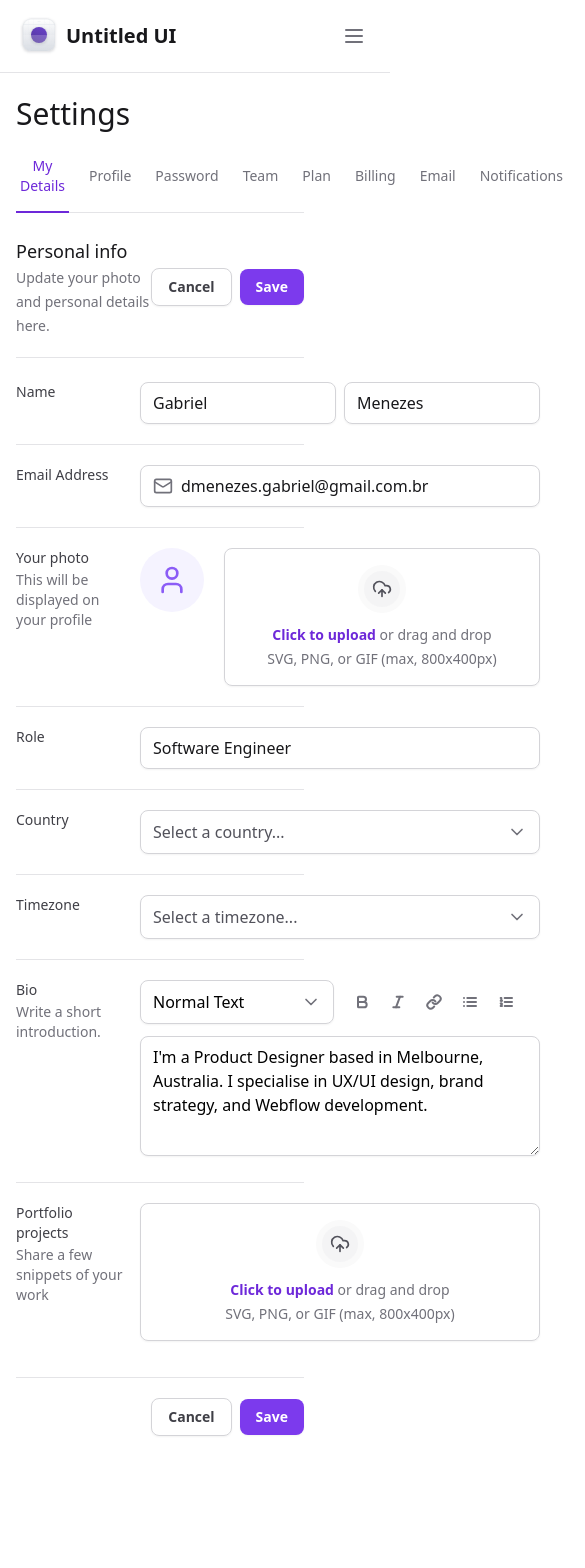
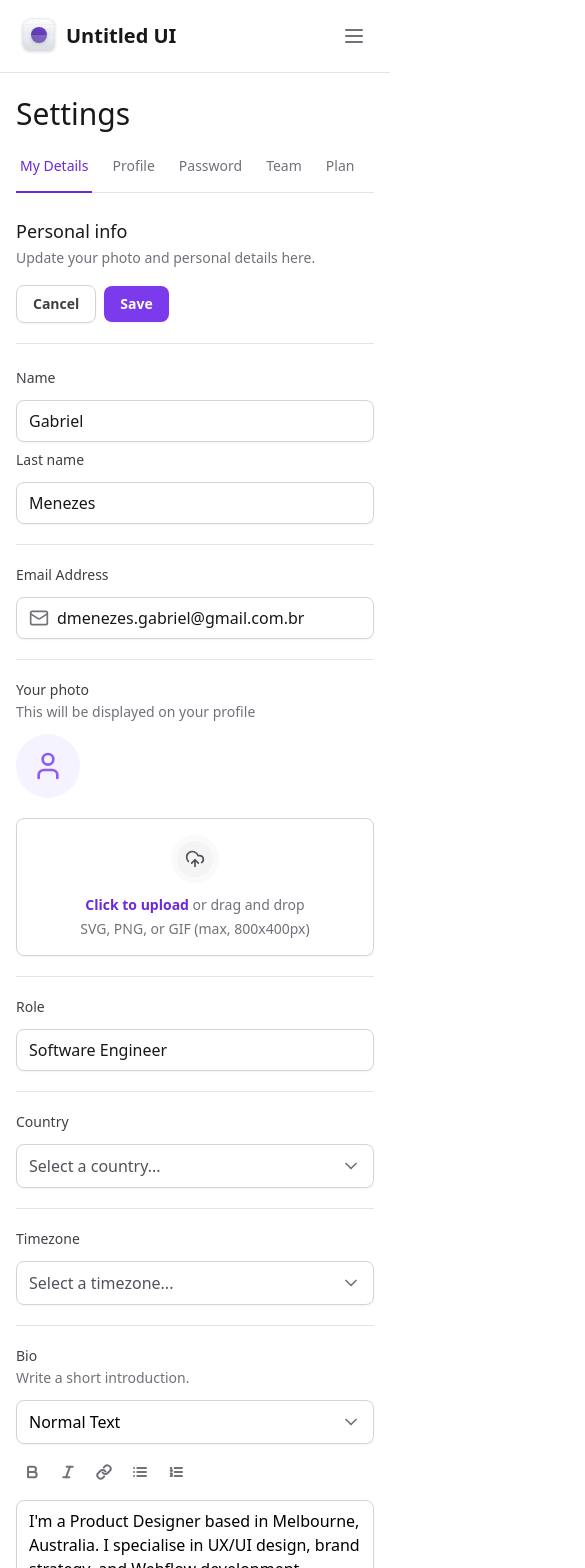
Before and after one commit to dmenezesgabriel/next-tailwind-ignite, a Next.js app: page / in a window 390 px wide. Shown: the top 1568 px of the page, 585 px wide, since content can reach past the window. Before the commit the page ends 1484 px from the top, so only its background shows below. Built offline with nearby package versions, Linux system fonts and the light colour scheme.

Commit message:
refactor: add respossiveness

```diff
--- a/package.json
+++ b/package.json
@@ -11,6 +11,7 @@
   "dependencies": {
     "@formkit/auto-animate": "0.8.2",
     "@radix-ui/react-collapsible": "1.1.2",
+    "@radix-ui/react-scroll-area": "1.2.2",
     "@radix-ui/react-select": "2.1.4",
     "@radix-ui/react-tabs": "1.1.2",
     "framer-motion": "11.15.0",
--- a/src/app/layout.tsx
+++ b/src/app/layout.tsx
@@ -26,9 +26,9 @@
   return (
     <html lang="en" className="antialiased">
       <body className={`${geistSans.variable} ${geistMono.variable}`}>
-        <div className="grid min-h-screen grid-cols-app">
+        <div className="min-h-screen lg:grid lg:grid-cols-app">
           <Sidebar />
-          <main className="px-4 pb-12 pt-24 lg:col-start-2 lg:px-8 lg:pt-8">
+          <main className="max-w-[100vw] px-4 pb-12 pt-24 lg:col-start-2 lg:px-8 lg:pt-8">
             {children}
           </main>
         </div>
--- a/src/app/page.tsx
+++ b/src/app/page.tsx
@@ -15,7 +15,7 @@
       <SettingsTabs />
 
       <div className="mt-6 flex flex-col">
-        <div className="flex items-center justify-between border-b border-zinc-200 pb-5">
+        <div className="flex flex-col justify-between gap-4 border-b border-zinc-200 pb-5 lg:flex-row lg:items-center">
           <div className="space-y-1">
             <h2 className="text-lg font-medium text-zinc-900">Personal info</h2>
             <span className="text-sm text-zinc-500">
@@ -36,24 +36,33 @@
           action=""
           className="mt-6 flex w-full flex-col gap-5 divide-y divide-zinc-200"
         >
-          <div className="grid grid-cols-form gap-3">
+          <div className="flex flex-col gap-3 lg:grid lg:grid-cols-form">
             <label
               htmlFor="firstName"
               className="text-sm font-medium text-zinc-700"
             >
               Name
             </label>
-            <div className="grid grid-cols-2 gap-2">
+            <div className="flex flex-col gap-2 lg:grid lg:grid-cols-2">
               <Input.Root>
                 <Input.Control id="firstName" defaultValue="Gabriel" />
               </Input.Root>
-              <Input.Root>
-                <Input.Control defaultValue="Menezes" />
-              </Input.Root>
+
+              <div className="flex flex-col gap-3 lg:block">
+                <label
+                  htmlFor="lastName"
+                  className="text-sm font-medium text-zinc-700 lg:sr-only"
+                >
+                  Last name
+                </label>
+                <Input.Root>
+                  <Input.Control id="lastName" defaultValue="Menezes" />
+                </Input.Root>
+              </div>
             </div>
           </div>
 
-          <div className="grid grid-cols-form gap-3 pt-5">
+          <div className="flex flex-col gap-3 pt-5 lg:grid lg:grid-cols-form">
             <label
               htmlFor="email"
               className="text-sm font-medium text-zinc-700"
@@ -72,7 +81,7 @@
             </Input.Root>
           </div>
 
-          <div className="grid grid-cols-form gap-3 pt-5">
+          <div className="flex flex-col gap-3 pt-5 lg:grid lg:grid-cols-form">
             <label
               htmlFor="photo"
               className="text-sm font-medium text-zinc-700"
@@ -82,14 +91,14 @@
                 This will be displayed on your profile
               </span>
             </label>
-            <FileInput.Root className="flex items-start gap-5">
+            <FileInput.Root className="flex flex-col gap-5 lg:flex-row lg:items-start">
               <FileInput.ImagePreview />
               <FileInput.Trigger />
               <FileInput.Control />
             </FileInput.Root>
           </div>
 
-          <div className="grid grid-cols-form gap-3 pt-5">
+          <div className="flex flex-col gap-3 pt-5 lg:grid lg:grid-cols-form">
             <label htmlFor="role" className="text-sm font-medium text-zinc-700">
               Role
             </label>
@@ -102,7 +111,7 @@
             </Input.Root>
           </div>
 
-          <div className="grid grid-cols-form gap-3 pt-5">
+          <div className="flex flex-col gap-3 pt-5 lg:grid lg:grid-cols-form">
             <label
               htmlFor="country"
               className="text-sm font-medium text-zinc-700"
@@ -115,7 +124,7 @@
             </Select>
           </div>
 
-          <div className="grid grid-cols-form gap-3 pt-5">
+          <div className="flex flex-col gap-3 pt-5 lg:grid lg:grid-cols-form">
             <label
               htmlFor="timezone"
               className="text-sm font-medium text-zinc-700"
@@ -131,7 +140,7 @@
             </Select>
           </div>
 
-          <div className="grid grid-cols-form gap-3 pt-5">
+          <div className="flex flex-col gap-3 pt-5 lg:grid lg:grid-cols-form">
             <label htmlFor="bio" className="text-sm font-medium text-zinc-700">
               Bio
               <span className="mt-0.5 block text-sm font-normal text-zinc-500">
@@ -139,7 +148,7 @@
               </span>
             </label>
             <div className="space-y-3">
-              <div className="grid grid-cols-2 gap-3">
+              <div className="flex flex-col gap-3 lg:grid lg:grid-cols-2">
                 <Select placeholder="" defaultValue="normal">
                   <SelectItem
                     value="normal"
@@ -178,7 +187,7 @@
             </div>
           </div>
 
-          <div className="grid grid-cols-form gap-3 pt-5">
+          <div className="flex flex-col gap-3 pt-5 lg:grid lg:grid-cols-form">
             <label htmlFor="bio" className="text-sm font-medium text-zinc-700">
               Portfolio projects
               <span className="mt-0.5 block text-sm font-normal text-zinc-500">
--- a/src/components/form/file-input/root.tsx
+++ b/src/components/form/file-input/root.tsx
@@ -32,7 +32,7 @@
 
   return (
     <FileInputContext.Provider value={{ id, files, onFilesSelected }}>
-      <div {...props}></div>
+    <div {...props}></div>
     </FileInputContext.Provider>
   );
 }
--- a/src/components/settings-tabs/index.tsx
+++ b/src/components/settings-tabs/index.tsx
@@ -1,6 +1,8 @@
 "use client";
 
 import * as Tabs from "@radix-ui/react-tabs";
+import * as ScrollArea from "@radix-ui/react-scroll-area";
+
 import { TabItem } from "./tab-item";
 import { useState } from "react";
 
@@ -9,6 +11,8 @@
 
   return (
     <Tabs.Root value={currentTab} onValueChange={setCurrentTab}>
+      <ScrollArea.Root className="w-full" type="scroll">
+        <ScrollArea.Viewport className="h-full w-full overflow-x-scroll">
           <Tabs.List className="mt-6 flex w-full items-center gap-4 border-b border-zinc-200">
             <TabItem
               value="tab-1"
@@ -61,6 +65,14 @@
               isSelected={currentTab === "tab-1"}
             />
           </Tabs.List>
+        </ScrollArea.Viewport>
+        <ScrollArea.Scrollbar
+          orientation="horizontal"
+          className="flex h-0.5 translate-y-1.5 touch-none select-none flex-col bg-zinc-100"
+        >
+          <ScrollArea.Thumb className="relative flex-1 rounded-lg bg-zinc-300" />
+        </ScrollArea.Scrollbar>
+      </ScrollArea.Root>
     </Tabs.Root>
   );
 }
--- a/src/components/settings-tabs/tab-item.tsx
+++ b/src/components/settings-tabs/tab-item.tsx
@@ -15,7 +15,7 @@
       value={value}
       className="group relative px-1 pb-4 text-sm font-medium text-zinc-500 hover:text-violet-700 focus:outline-none data-[state=active]:text-violet-700"
     >
-      <span className="group-visible-focus:ring-2 group-visible-focus:ring-violet-400 group-visible-focus:ring-offset-4 rounded">
+      <span className="group-visible-focus:ring-2 group-visible-focus:ring-violet-400 group-visible-focus:ring-offset-4 whitespace-nowrap rounded">
         {title}
       </span>
 
```
Also changed, not shown: 1 other file (tests, documents, lock files or other folders). Lines whose indentation alone changed are shown as unchanged.
